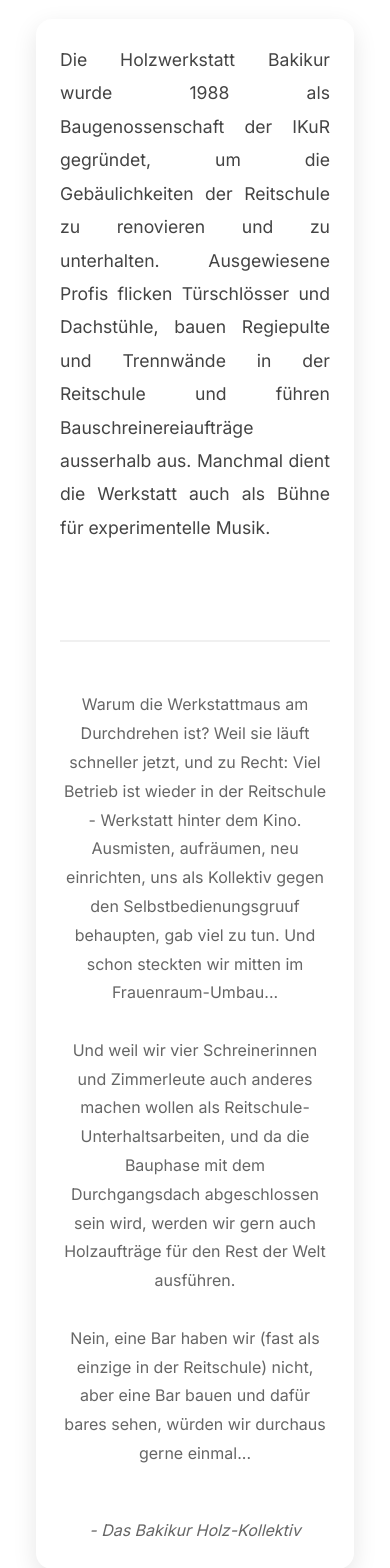
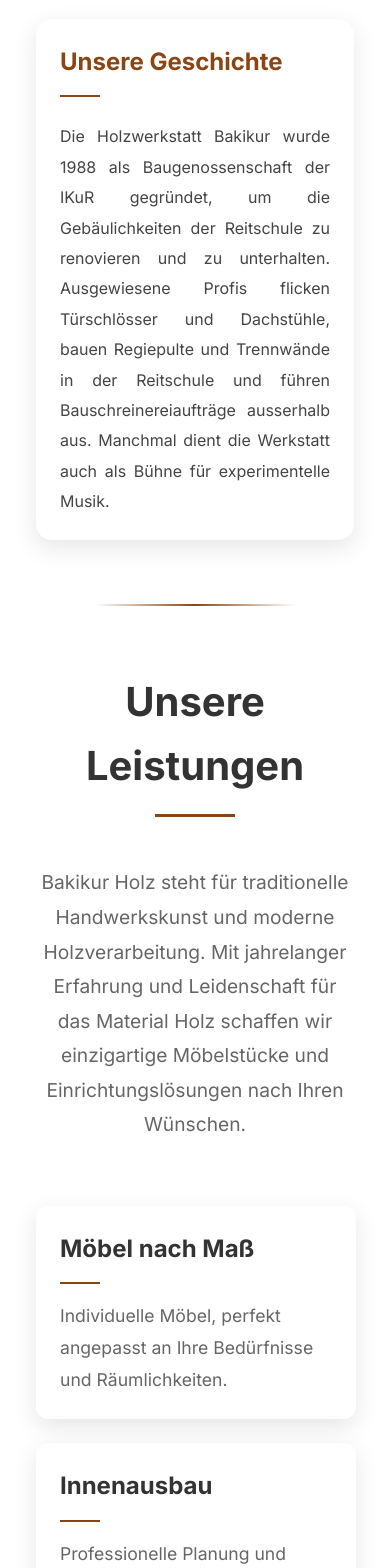
Before and after one commit to LeuenFlo/bakikur, an Angular app: page / in a window 390 px wide. Shown: the part 1100-2668 px from the top of the page. Built offline with nearby package versions, Linux system fonts and the light colour scheme.

Commit message:
refactor: simplify about section and improve layout

```diff
--- a/angular.json
+++ b/angular.json
@@ -3,7 +3,7 @@
   "version": 1,
   "newProjectRoot": "projects",
   "projects": {
-    "bakikur-web": {
+    "bakikur": {
       "projectType": "application",
       "schematics": {
         "@schematics/angular:component": {
@@ -17,7 +17,7 @@
         "build": {
           "builder": "@angular-devkit/build-angular:application",
           "options": {
-            "outputPath": "dist/bakikur-web",
+            "outputPath": "dist/",
             "index": "src/index.html",
             "browser": "src/main.ts",
             "polyfills": [
@@ -62,10 +62,10 @@
           "builder": "@angular-devkit/build-angular:dev-server",
           "configurations": {
             "production": {
-              "buildTarget": "bakikur-web:build:production"
+              "buildTarget": "bakikur:build:production"
             },
             "development": {
-              "buildTarget": "bakikur-web:build:development"
+              "buildTarget": "bakikur:build:development"
             }
           },
           "defaultConfiguration": "development"
--- a/package.json
+++ b/package.json
@@ -1,5 +1,5 @@
 {
-  "name": "bakikur-web",
+  "name": "bakikur",
   "version": "0.0.0",
   "scripts": {
     "ng": "ng",
--- a/src/app/components/contact/contact.component.ts
+++ b/src/app/components/contact/contact.component.ts
@@ -1,10 +1,11 @@
 import { Component } from '@angular/core';
+import { CommonModule } from '@angular/common';
 import { FormsModule } from '@angular/forms';
 
 @Component({
   selector: 'app-contact',
   standalone: true,
-  imports: [FormsModule],
+  imports: [FormsModule, CommonModule],
   templateUrl: './contact.component.html',
   styleUrl: './contact.component.scss'
 })
--- a/src/app/components/footer/footer.component.ts
+++ b/src/app/components/footer/footer.component.ts
@@ -1,10 +1,9 @@
 import { Component } from '@angular/core';
-import { RouterLink } from '@angular/router';
 
 @Component({
   selector: 'app-footer',
   standalone: true,
-  imports: [RouterLink],
+  imports: [],
   templateUrl: './footer.component.html',
   styleUrl: './footer.component.scss'
 })
--- a/src/app/components/home/home.component.html
+++ b/src/app/components/home/home.component.html
@@ -11,23 +11,16 @@
   <div class="container">
     <h2>Wer sind wir?</h2>
     <div class="story">
-      <div class="history">
+      <div class="history-card">
+        <h3>Unsere Geschichte</h3>
         <p>Die Holzwerkstatt Bakikur wurde 1988 als Baugenossenschaft der IKuR gegründet, um die Gebäulichkeiten der Reitschule zu renovieren und zu unterhalten. Ausgewiesene Profis flicken Türschlösser und Dachstühle, bauen Regiepulte und Trennwände in der Reitschule und führen Bauschreinereiaufträge ausserhalb aus. Manchmal dient die Werkstatt auch als Bühne für experimentelle Musik.</p>
-      </div>
-
-      <div class="current">
-        <p>Warum die Werkstattmaus am Durchdrehen ist? Weil sie läuft schneller jetzt, und zu Recht: Viel Betrieb ist wieder in der Reitschule - Werkstatt hinter dem Kino. Ausmisten, aufräumen, neu einrichten, uns als Kollektiv gegen den Selbstbedienungsgruuf behaupten, gab viel zu tun. Und schon steckten wir mitten im Frauenraum-Umbau...</p>
-
-        <p>Und weil wir vier Schreinerinnen und Zimmerleute auch anderes machen wollen als Reitschule-Unterhaltsarbeiten, und da die Bauphase mit dem Durchgangsdach abgeschlossen sein wird, werden wir gern auch Holzaufträge für den Rest der Welt ausführen.</p>
-
-        <p>Nein, eine Bar haben wir (fast als einzige in der Reitschule) nicht, aber eine Bar bauen und dafür bares sehen, würden wir durchaus gerne einmal...</p>
-
-        <p class="signature">- Das Bakikur Holz-Kollektiv</p>
       </div>
     </div>
 
+    <div class="divider"></div>
+
     <h2>Unsere Leistungen</h2>
-    <p>Bakikur Holz steht für traditionelle Handwerkskunst und moderne Holzverarbeitung. Mit jahrelanger Erfahrung und Leidenschaft für das Material Holz schaffen wir einzigartige Möbelstücke und Einrichtungslösungen nach Ihren Wünschen.</p>
+    <p class="section-intro">Bakikur Holz steht für traditionelle Handwerkskunst und moderne Holzverarbeitung. Mit jahrelanger Erfahrung und Leidenschaft für das Material Holz schaffen wir einzigartige Möbelstücke und Einrichtungslösungen nach Ihren Wünschen.</p>
 
     <div class="services">
       <div class="service-card">
--- a/src/app/components/home/home.component.scss
+++ b/src/app/components/home/home.component.scss
@@ -89,55 +89,72 @@
       }
     }
 
-    p {
+    .section-intro {
       text-align: center;
       font-size: 1.2rem;
       line-height: 1.8;
       color: #666;
       margin-bottom: 3rem;
+      max-width: 800px;
+      margin-left: auto;
+      margin-right: auto;
     }
   }
 }
 
 .story {
-  max-width: 900px;
-  margin: 0 auto 6rem;
-  padding: 3rem;
-  background: #fff;
-  border-radius: 16px;
-  box-shadow: 0 8px 24px rgba(0, 0, 0, 0.1);
+  max-width: 800px;
+  margin: 0 auto 4rem;
+  padding: 0 1rem;
 
-  .history {
-    margin-bottom: 3rem;
-    padding-bottom: 3rem;
-    border-bottom: 2px solid #f0f0f0;
+  .history-card {
+    background: #fff;
+    padding: 2.5rem;
+    border-radius: 16px;
+    box-shadow: 0 8px 24px rgba(0, 0, 0, 0.1);
+    transition: transform 0.3s ease;
+
+    &:hover {
+      transform: translateY(-5px);
+    }
+
+    h3 {
+      color: #8b4513;
+      font-size: 1.8rem;
+      margin-bottom: 1.5rem;
+      position: relative;
+      padding-bottom: 1rem;
+
+      &::after {
+        content: '';
+        position: absolute;
+        bottom: 0;
+        left: 0;
+        width: 40px;
+        height: 2px;
+        background: #8b4513;
+      }
+    }
 
     p {
       color: #444;
       line-height: 1.9;
-      font-size: 1.25rem;
+      font-size: 1.15rem;
+      margin-bottom: 1.5rem;
       text-align: justify;
+
+      &:last-child {
+        margin-bottom: 0;
+      }
     }
   }
+}
 
-  .current p {
-    color: #666;
-    line-height: 1.8;
-    margin-bottom: 1.8rem;
-    font-size: 1.15rem;
-
-    &:last-of-type {
-      margin-bottom: 0;
-    }
-  }
-
-  .signature {
-    color: #8b4513;
-    font-style: italic;
-    text-align: right;
-    margin-top: 3rem;
-    font-size: 1.2rem;
-  }
+.divider {
+  height: 2px;
+  background: linear-gradient(to right, transparent, #8b4513, transparent);
+  margin: 4rem auto;
+  max-width: 200px;
 }
 
 .services {
@@ -213,15 +230,33 @@
 
   .about {
     padding: 4rem 0;
-    .container h2 { font-size: 2.5rem; }
+
+    .container h2 {
+      font-size: 2.5rem;
+    }
+
+    .section-intro {
+      font-size: 1.1rem;
+      padding: 0 1rem;
+    }
   }
 
   .story {
-    padding: 1.5rem;
-    margin: 2rem 1rem 4rem;
+    grid-template-columns: 1fr;
+    gap: 2rem;
+    padding: 0 1rem;
 
-    .history p { font-size: 1.1rem; }
-    .current p { font-size: 1rem; }
+    .history-card, .current-card {
+      padding: 1.5rem;
+
+      h3 {
+        font-size: 1.5rem;
+      }
+
+      p {
+        font-size: 1rem;
+      }
+    }
   }
 
   .services {
```
Also changed, not shown: 1 other file (tests, documents, lock files or other folders).
